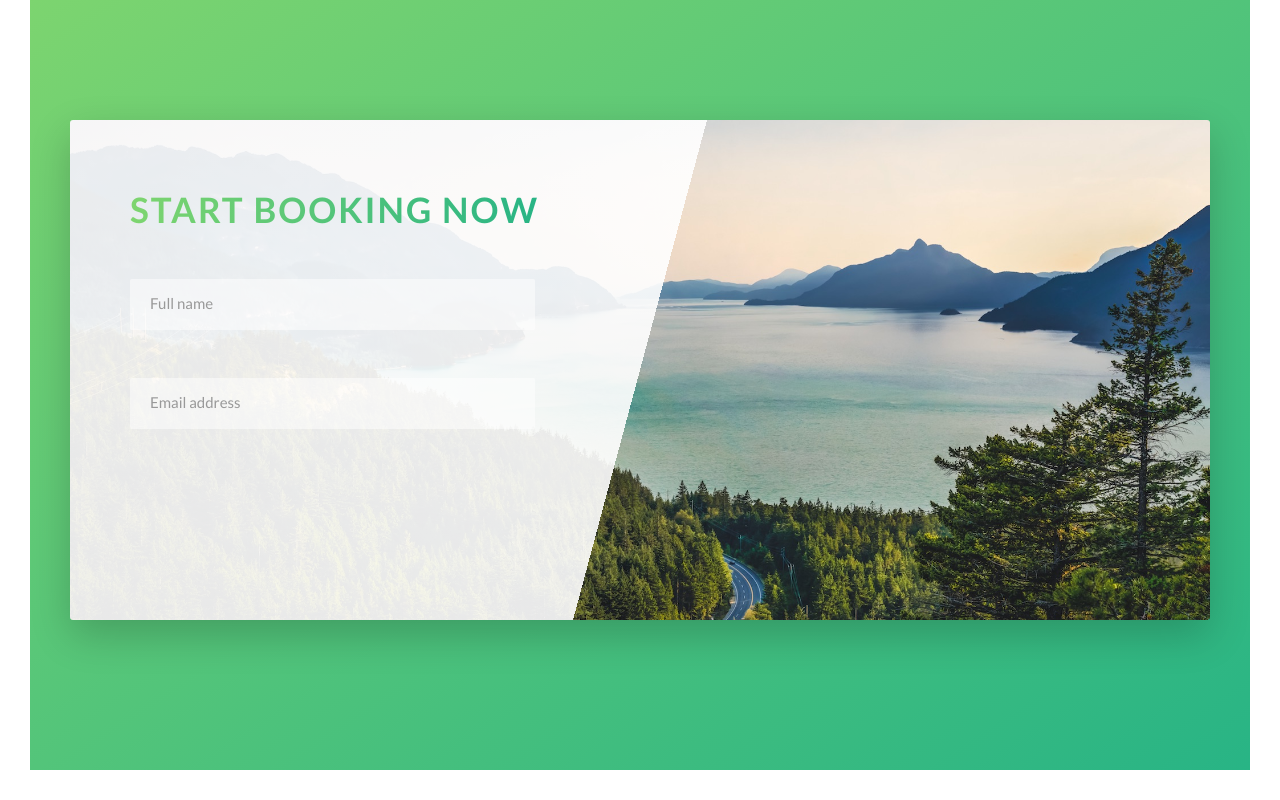
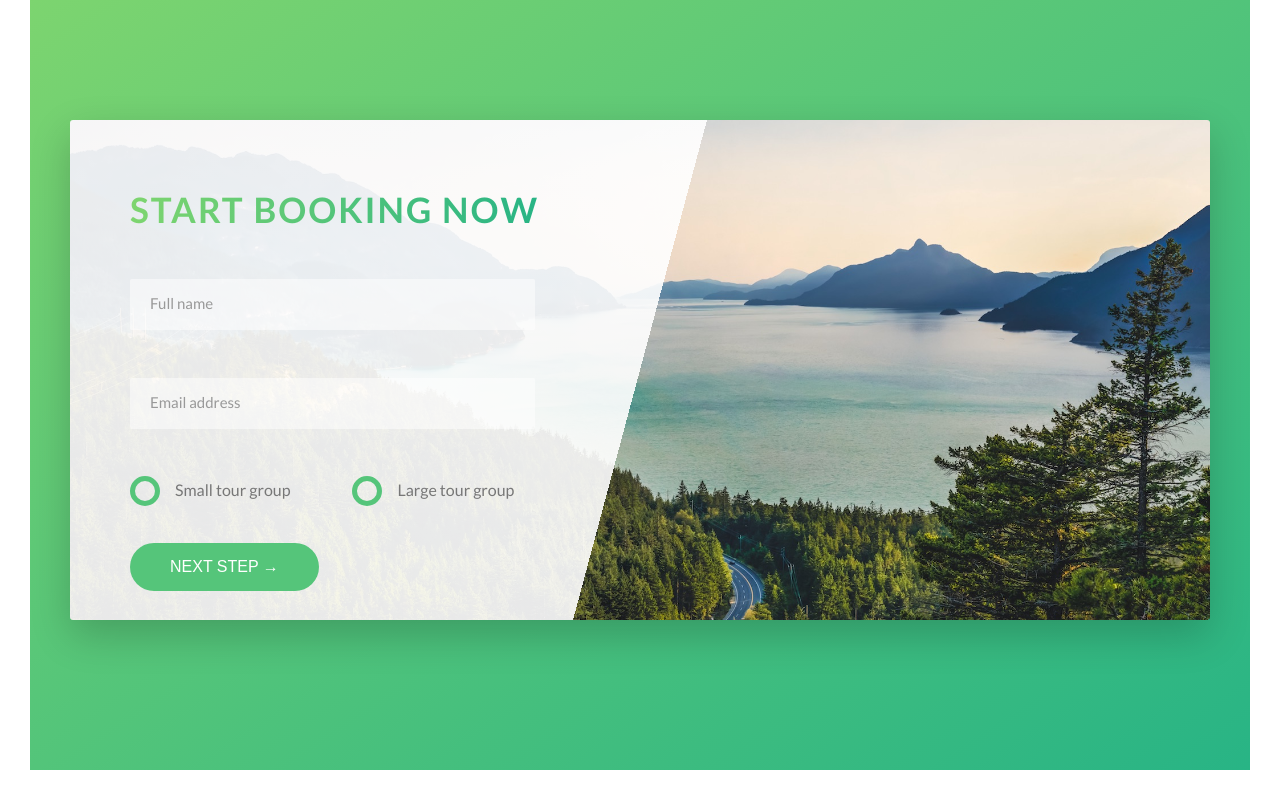
Before and after one commit to nikolai-chernolutskii/udemy-advanced-css-sass-natours-codealong, a website: page index.html in a window 1280 px wide. Shown: the part 4535-5335 px from the top of the page. Drawn offline with Linux system fonts and the light colour scheme.

Commit message:
Building Booking section-3

```diff
--- a/index.html
+++ b/index.html
@@ -354,6 +354,30 @@
                                 <input class="form__input" type="email" id="email"  placeholder="Email address" required>
                                 <label class="form__label" for="email" >Email address</label>
                             </div>
+
+                            <div class="form__group">
+                                <div class="form__radio-group">
+                                    <input class="form__radio-input" type="radio" id="small" name="size">
+                                    <label class="form__radio-label" for="small">
+                                        <span class="form__radio-button"></span>
+                                        Small tour group
+                                    </label>
+                                </div>
+
+                                <div class="form__radio-group">
+                                    <input class="form__radio-input" type="radio" id="large" name="size">
+                                    <label class="form__radio-label" for="large">
+                                        <span class="form__radio-button"></span>
+                                        Large tour group
+                                    </label>
+                                </div>
+                            </div>
+
+                            <div class="form__group">
+                                <button class="btn btn--green">
+                                    Next step &rarr;
+                                </button>
+                            </div>
                         </form>
                     </div>
                 </div>
--- a/sass/components/_button.scss
+++ b/sass/components/_button.scss
@@ -1,4 +1,5 @@
 .btn {
+    &,
     &:link,
     &:visited {
         font-size: $default-font-size;
@@ -9,6 +10,10 @@
         border-radius: 10rem;
         transition: all 0.2s;
         position: relative;
+
+        // Change for the <button> element
+        border: none;
+        cursor: pointer;
     }
 
     &:hover {
@@ -21,7 +26,9 @@
         }
     }
 
-    &:active {
+    &:active,
+    &:focus {
+        outline: none;
         transform: translateY(-0.1rem);
         box-shadow: 0 0.5rem 1rem rgba($color-black, 0.2);
     }
--- a/sass/components/_form.scss
+++ b/sass/components/_form.scss
@@ -1,6 +1,9 @@
 .form {
     &__group:not(:last-child) {
         margin-bottom: 2rem;
+    }
+    &__group:nth-last-child(2) {
+        margin-bottom: 4rem;
     }
 
     &__input {
@@ -37,7 +40,7 @@
         display: block;
         margin-left: 2rem;
         margin-top: 0.7rem;
-        transition: all .3s;
+        transition: all 0.3s;
     }
 
     &__input:placeholder-shown + &__label {
@@ -45,4 +48,50 @@
         visibility: hidden;
         transform: translateY(-4rem);
     }
+
+    &__radio-group {
+        width: 49%;
+        display: inline-block;
+    }
+
+    &__radio-input {
+        display: none;
+    }
+
+    &__radio-label {
+        font-size: $default-font-size;
+        cursor: pointer;
+        position: relative;
+        padding-left: 4.5rem;
+    }
+
+    &__radio-button {
+        display: inline-block;
+        height: 3rem;
+        width: 3rem;
+        border: 5px solid $color-primary;
+        border-radius: 50%;
+        position: absolute;
+        left: 0;
+        top: -0.4rem;
+
+        &::after {
+            content: "";
+            display: block;
+            height: 1.25rem;
+            width: 1.25rem;
+            border-radius: 50%;
+            position: absolute;
+            left: 50%;
+            top: 50%;
+            transform: translate(-50%, -50%);
+            background-color: $color-primary;
+            opacity: 0;
+            transition: opacity .2s;
+        }
+    }
+
+    &__radio-input:checked ~ &__radio-label &__radio-button::after {
+        opacity: 1;
+    }
 }
```
Also changed, not shown: css/style.css.
